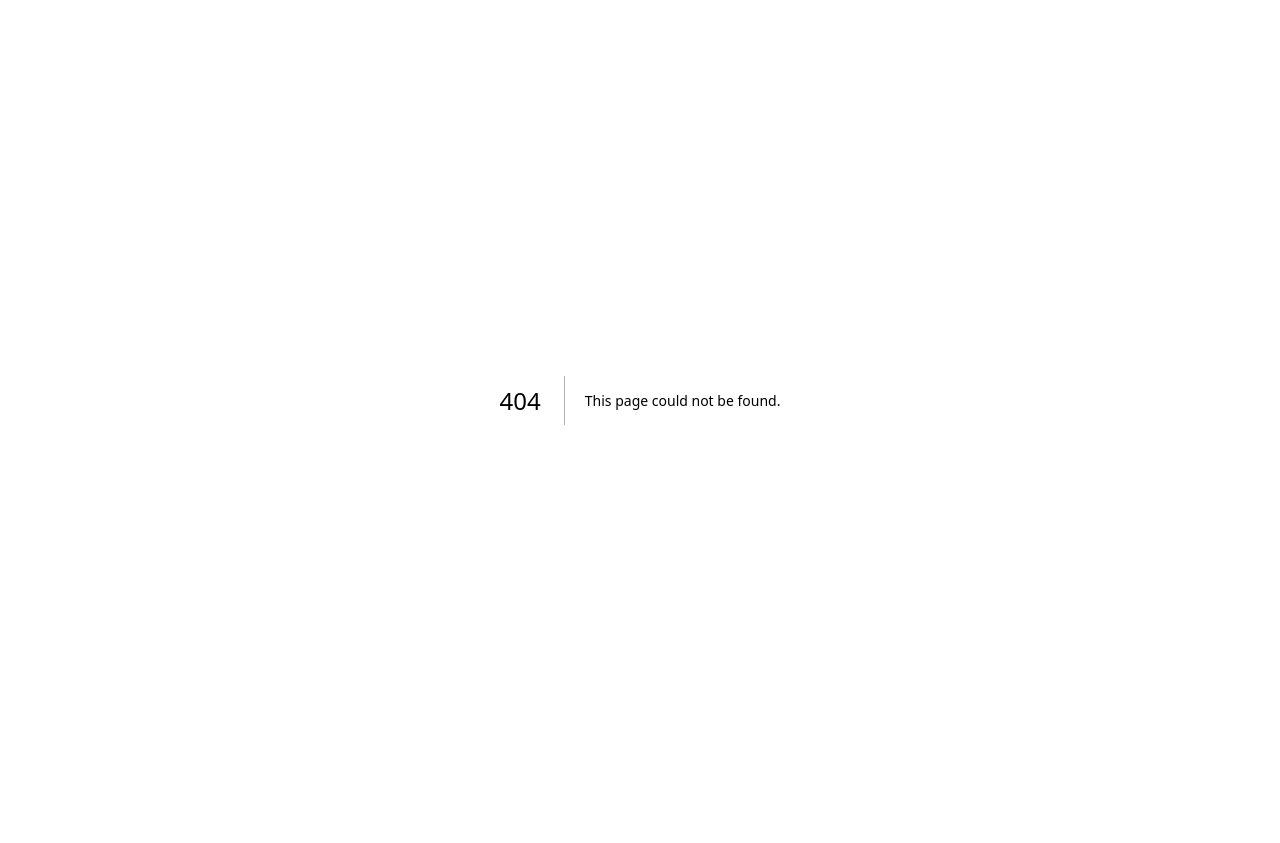
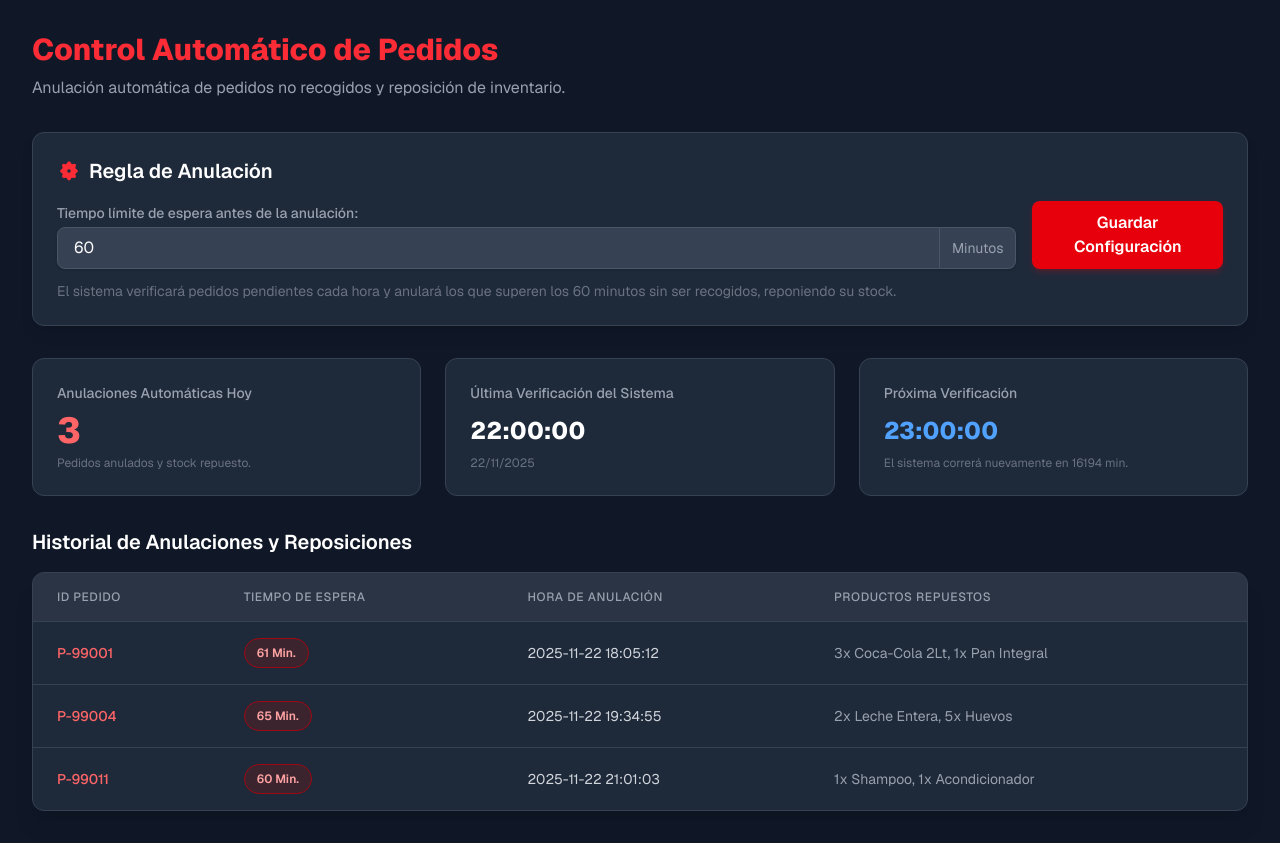
Before and after one commit to flo-ortizr/merkado_lite, a Next.js app in the folder mklite_frontend/: page /administrador/pedidos in a window 1280 px wide. Before the commit this address had no page. Before the commit the page ends 800 px from the top, so only its background shows below. Built offline with nearby package versions, Linux system fonts and the light colour scheme.

Commit message:
Frontend/HU-F18

```diff
--- /dev/null
+++ b/mklite_frontend/app/administrador/pedidos/page.tsx
@@ -0,0 +1,158 @@
+"use client";
+
+import React, { useState, useMemo, useCallback } from 'react';
+
+// --- Datos de Simulación (Mock Data) ---
+const INITIAL_LOGS = [
+  { id: 1, pedidoId: 'P-99001', horaAnulacion: '2025-11-22 18:05:12', itemsRepuestos: '3x Coca-Cola 2Lt, 1x Pan Integral', minutosEspera: 61 },
+  { id: 2, pedidoId: 'P-99004', horaAnulacion: '2025-11-22 19:34:55', itemsRepuestos: '2x Leche Entera, 5x Huevos', minutosEspera: 65 },
+  { id: 3, pedidoId: 'P-99011', horaAnulacion: '2025-11-22 21:01:03', itemsRepuestos: '1x Shampoo, 1x Acondicionador', minutosEspera: 60 },
+];
+
+// --- Componente Principal ---
+export default function AutoAnulacionStock() {
+
+  // Configuración de la Regla (Tiempo límite de recolección en minutos)
+  const [tiempoLimite, setTiempoLimite] = useState(60);
+
+  // Registro de eventos automáticos
+  const [logs, setLogs] = useState(INITIAL_LOGS);
+
+  // Estado de monitoreo simulado
+  const [totalAnulacionesHoy, setTotalAnulacionesHoy] = useState(logs.length);
+  const [ultimaEjecucion, setUltimaEjecucion] = useState('2025-11-22 22:00:00');
+  const [proximaEjecucion, setProximaEjecucion] = useState('2025-11-22 23:00:00');
+
+  // --- Funciones de Lógica ---
+
+  // Función para guardar la nueva configuración de tiempo
+  const handleGuardarConfiguracion = () => {
+    // Aquí se enviaría la nueva configuración al backend
+    // Simulamos un guardado exitoso
+    alert(`Configuración guardada. Tiempo límite: ${tiempoLimite} minutos.`);
+  };
+
+  return (
+    <div className="min-h-screen bg-gray-900 p-4 sm:p-8 font-sans text-gray-100">
+      <div className="max-w-7xl mx-auto">
+
+        {/* Encabezado */}
+        <header className="mb-8">
+          <h1 className="text-3xl font-extrabold text-red-500 mb-2">Control Automático de Pedidos</h1>
+          <p className="text-gray-400">Anulación automática de pedidos no recogidos y reposición de inventario.</p>
+        </header>
+
+        {/* 1. Panel de Configuración */}
+        <div className="bg-gray-800 p-6 rounded-xl shadow-lg border border-gray-700 mb-8">
+          <h2 className="text-xl font-semibold text-white mb-4 flex items-center gap-2">
+            <svg xmlns="http://www.w3.org/2000/svg" className="h-6 w-6 text-red-500" viewBox="0 0 20 20" fill="currentColor">
+              <path fillRule="evenodd" d="M11.49 3.17c-.38-1.56-2.6-1.56-2.98 0a1.532 1.532 0 01-2.286.948c-1.3-.484-2.578.74-1.846 2.052a1.532 1.532 0 01-.582 2.286c-1.56.38-1.56 2.6 0 2.98a1.532 1.532 0 01.582 2.286c-.732 1.312.553 2.536 1.846 2.052a1.532 1.532 0 012.286.948c.38 1.56 2.6 1.56 2.98 0a1.532 1.532 0 012.286-.948c1.3.484 2.578-.74 1.846-2.052a1.532 1.532 0 01.582-2.286c1.56-.38 1.56-2.6 0-2.98a1.532 1.532 0 01-.582-2.286c.732-1.312-.553-2.536-1.846-2.052a1.532 1.532 0 01-2.286-.948zM10 8.5a1.5 1.5 0 100 3 1.5 1.5 0 000-3z" clipRule="evenodd" />
+            </svg>
+            Regla de Anulación
+          </h2>
+
+          <div className="flex flex-col sm:flex-row items-end gap-4">
+            <div className="flex-grow w-full">
+              <label htmlFor="tiempo" className="block text-sm font-medium text-gray-400">Tiempo límite de espera antes de la anulación:</label>
+              <div className="mt-1 flex rounded-lg shadow-sm">
+                <input
+                  type="number"
+                  id="tiempo"
+                  name="tiempo"
+                  min="10"
+                  max="180"
+                  required
+                  className="flex-1 block w-full bg-gray-700 border border-gray-600 rounded-l-lg px-4 py-2 text-white focus:ring-2 focus:ring-red-500 focus:border-red-500 outline-none transition"
+                  value={tiempoLimite}
+                  onChange={(e) => setTiempoLimite(parseInt(e.target.value))}
+                />
+                <span className="inline-flex items-center px-3 rounded-r-lg border border-l-0 border-gray-600 bg-gray-700 text-gray-400 text-sm">
+                  Minutos
+                </span>
+              </div>
+            </div>
+
+            <button
+              onClick={handleGuardarConfiguracion}
+              className="w-full sm:w-auto bg-red-600 hover:bg-red-700 text-white font-semibold py-2.5 px-6 rounded-lg shadow-md shadow-red-600/20 transition duration-300"
+            >
+              Guardar Configuración
+            </button>
+          </div>
+          <p className="mt-3 text-sm text-gray-500">
+            El sistema verificará pedidos pendientes cada hora y anulará los que superen los {tiempoLimite} minutos sin ser recogidos, reponiendo su stock.
+          </p>
+        </div>
+
+        {/* 2. Dashboard de Monitoreo */}
+        <div className="grid grid-cols-1 sm:grid-cols-3 gap-6 mb-8">
+            {/* Tarjeta 1: Total Anulaciones Hoy */}
+            <div className="bg-gray-800 p-6 rounded-xl border border-gray-700 flex flex-col justify-between">
+                <p className="text-sm font-medium text-gray-400">Anulaciones Automáticas Hoy</p>
+                <div className="text-4xl font-extrabold text-red-400 mt-2">{totalAnulacionesHoy}</div>
+                <div className="text-xs text-gray-500 mt-1">Pedidos anulados y stock repuesto.</div>
+            </div>
+
+            {/* Tarjeta 2: Última Ejecución */}
+            <div className="bg-gray-800 p-6 rounded-xl border border-gray-700 flex flex-col justify-between">
+                <p className="text-sm font-medium text-gray-400">Última Verificación del Sistema</p>
+                <div className="text-2xl font-extrabold text-white mt-2">{new Date(ultimaEjecucion).toLocaleTimeString('es-ES', {hour: '2-digit', minute:'2-digit', second: '2-digit'})}</div>
+                <div className="text-xs text-gray-500 mt-1">{new Date(ultimaEjecucion).toLocaleDateString('es-ES')}</div>
+            </div>
+
+            {/* Tarjeta 3: Próxima Ejecución */}
+            <div className="bg-gray-800 p-6 rounded-xl border border-gray-700 flex flex-col justify-between">
+                <p className="text-sm font-medium text-gray-400">Próxima Verificación</p>
+                <div className="text-2xl font-extrabold text-blue-400 mt-2">{new Date(proximaEjecucion).toLocaleTimeString('es-ES', {hour: '2-digit', minute:'2-digit', second: '2-digit'})}</div>
+                <div className="text-xs text-gray-500 mt-1">El sistema correrá nuevamente en {Math.ceil((new Date(proximaEjecucion).getTime() - Date.now()) / 60000)} min.</div>
+            </div>
+        </div>
+
+        {/* 3. Registro de Eventos (Log) */}
+        <h2 className="text-xl font-semibold text-white mb-4 mt-6">Historial de Anulaciones y Reposiciones</h2>
+        <div className="bg-gray-800 rounded-xl shadow-xl border border-gray-700 overflow-hidden">
+          <div className="overflow-x-auto">
+            <table className="min-w-full divide-y divide-gray-700">
+              <thead className="bg-gray-700/50">
+                <tr>
+                  <th scope="col" className="px-6 py-4 text-left text-xs font-medium text-gray-400 uppercase tracking-wider">ID Pedido</th>
+                  <th scope="col" className="px-6 py-4 text-left text-xs font-medium text-gray-400 uppercase tracking-wider">Tiempo de Espera</th>
+                  <th scope="col" className="px-6 py-4 text-left text-xs font-medium text-gray-400 uppercase tracking-wider">Hora de Anulación</th>
+                  <th scope="col" className="px-6 py-4 text-left text-xs font-medium text-gray-400 uppercase tracking-wider">Productos Repuestos</th>
+                </tr>
+              </thead>
+              <tbody className="divide-y divide-gray-700">
+                {logs.length > 0 ? (
+                  logs.map((log) => (
+                    <tr key={log.id} className="hover:bg-gray-700/50 transition duration-150">
+                      <td className="px-6 py-4 whitespace-nowrap">
+                        <div className="text-sm font-medium text-red-400">{log.pedidoId}</div>
+                      </td>
+                      <td className="px-6 py-4 whitespace-nowrap">
+                        <span className="px-3 py-1 inline-flex text-xs leading-5 font-semibold rounded-full bg-red-900/30 text-red-300 border border-red-800">
+                          {log.minutosEspera} Min.
+                        </span>
+                      </td>
+                      <td className="px-6 py-4 whitespace-nowrap">
+                        <div className="text-sm text-gray-300">{log.horaAnulacion}</div>
+                      </td>
+                      <td className="px-6 py-4">
+                        <div className="text-sm text-gray-400 max-w-lg truncate">{log.itemsRepuestos}</div>
+                      </td>
+                    </tr>
+                  ))
+                ) : (
+                  <tr>
+                    <td colSpan="4" className="px-6 py-12 text-center text-gray-500">
+                        No hay registros de anulaciones automáticas recientes.
+                    </td>
+                  </tr>
+                )}
+              </tbody>
+            </table>
+          </div>
+        </div>
+      </div>
+    </div>
+  );
+}
```
